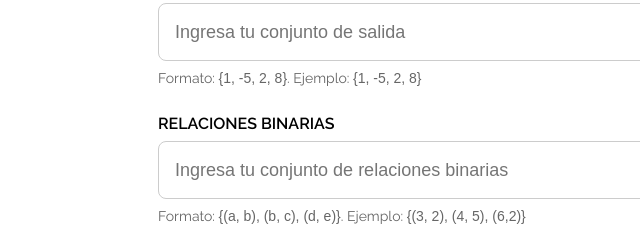
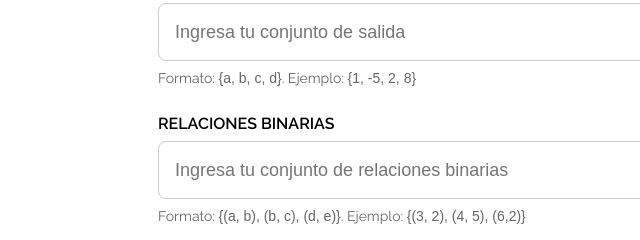
Before and after one commit to eddiedev14/ReLogic, a plain HTML site: page index.html in a window 1280 px wide. Shown: the part 1520-1760 px from the top of the page, 98-738 px from the left. Drawn offline with nearby package versions, Linux system fonts and the light colour scheme; some packages are replaced by stand-ins of ours; a script that the page names is missing.

Commit message:
Format Fixed

```diff
--- a/index.html
+++ b/index.html
@@ -103,7 +103,7 @@
             <div class="form__group">
                 <label for="set-out" class="form__label">CONJUNTO DE SALIDA (CODOMINIO)</label>
                 <input type="text" class="form__input" id="setOut" name="setOut" placeholder="Ingresa tu conjunto de salida">
-                <span class="form__span">Formato: <span class="number">{1, -5, 2, 8}</span>. Ejemplo: <span class="number">{1, -5, 2, 8}</span></span>
+                <span class="form__span">Formato: <span class="number">{a, b, c, d}</span>. Ejemplo: <span class="number">{1, -5, 2, 8}</span></span>
             </div>
             <div class="form__group">
                 <label for="relations" class="form__label">RELACIONES BINARIAS</label>
```
